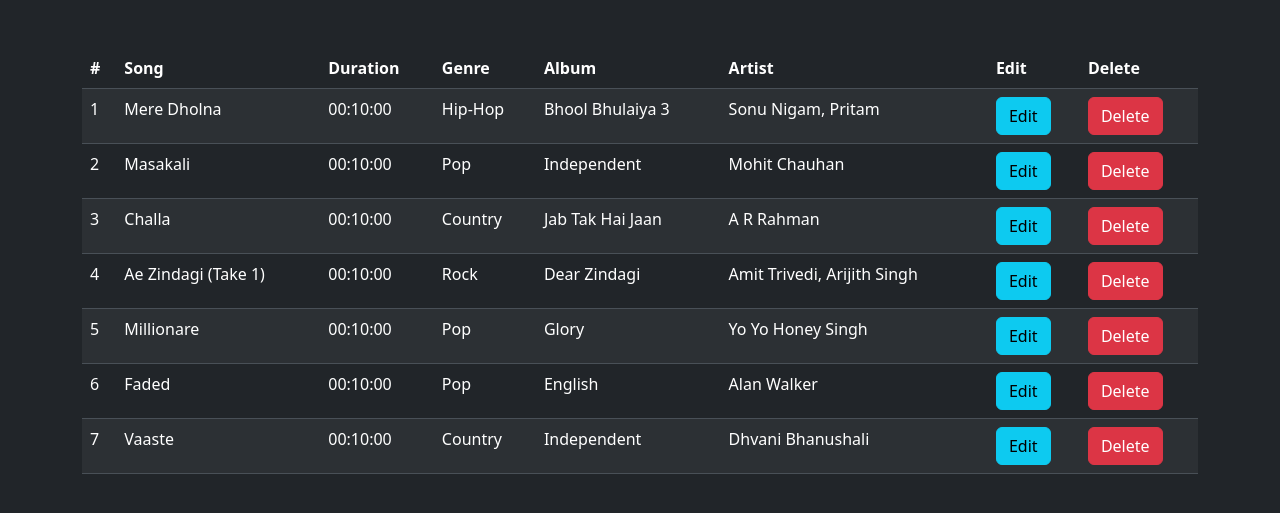
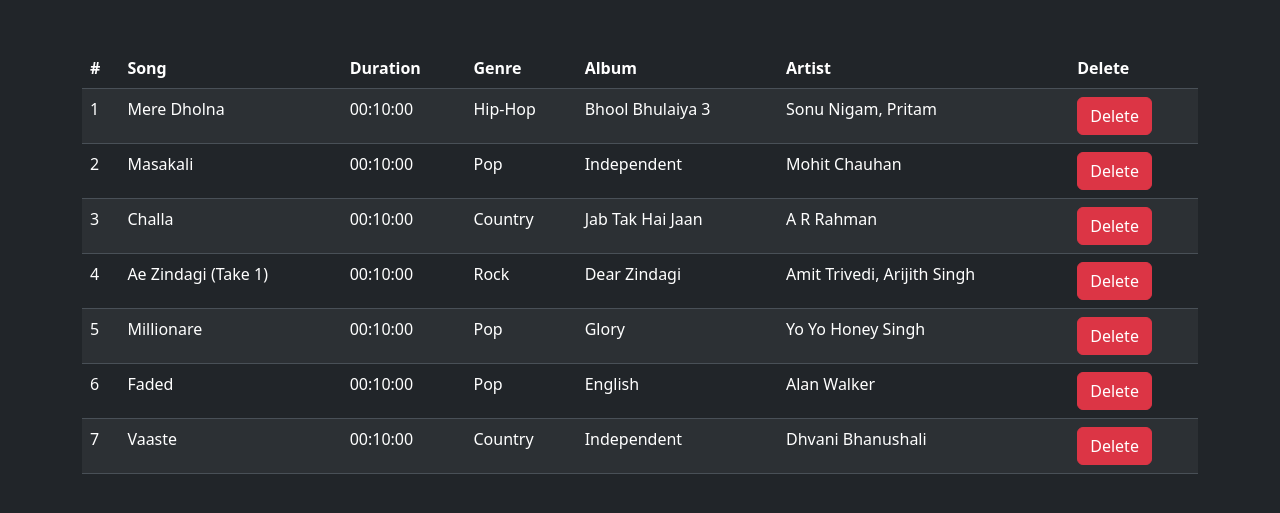
Before and after one commit to AmeyaBadge/Rythmic, a PHP site: page /admin/allSongs.php in a window 1280 px wide. Shown: the top 513 px of the page. Run offline with PHP 8.4, Linux system fonts and the light colour scheme; a user stored in the database is signed in; data comes from the database, SQL or seed files in the repository.

Commit message:
Final Working

```diff
--- a/admin/allArtists.php
+++ b/admin/allArtists.php
@@ -36,7 +36,7 @@
           <th scope="col">Age</th>
           <th scope="col">Played</th>
           <th scope="col">Description</th>
-          <th scope="col">Edit</th>
+          <!-- <th scope="col">Edit</th> -->
           <th scope="col">Delete</th>
         </tr>
       </thead>
--- a/admin/allSongs.php
+++ b/admin/allSongs.php
@@ -50,7 +50,7 @@
           <th scope="col">Genre</th>
           <th scope="col">Album</th>
           <th scope="col">Artist</th>
-          <th scope="col">Edit</th>
+          <!-- <th scope="col">Edit</th> -->
           <th scope="col">Delete</th>
         </tr>
       </thead>
@@ -67,7 +67,7 @@
             echo '<td>' . $song['genre_name'] . '</td>';
             echo '<td>' . $song['album_name'] . '</td>';
             echo '<td>' . $song['artist_names'] . '</td>';
-            echo '<td><button class="btn btn-info">Edit</button></td>
+            echo '
                       <td><form method="POST" action="addSong.php">
                                 <input type="hidden" name="song_id" value="'.$song['song_id'].'">
                                 <button type="submit" name="delete_song" class="btn btn-danger">Delete</button>
```
Also changed, not shown: admin/index.php (indentation only), uploads/artist/jubin.jpg (added), 2 other files.
